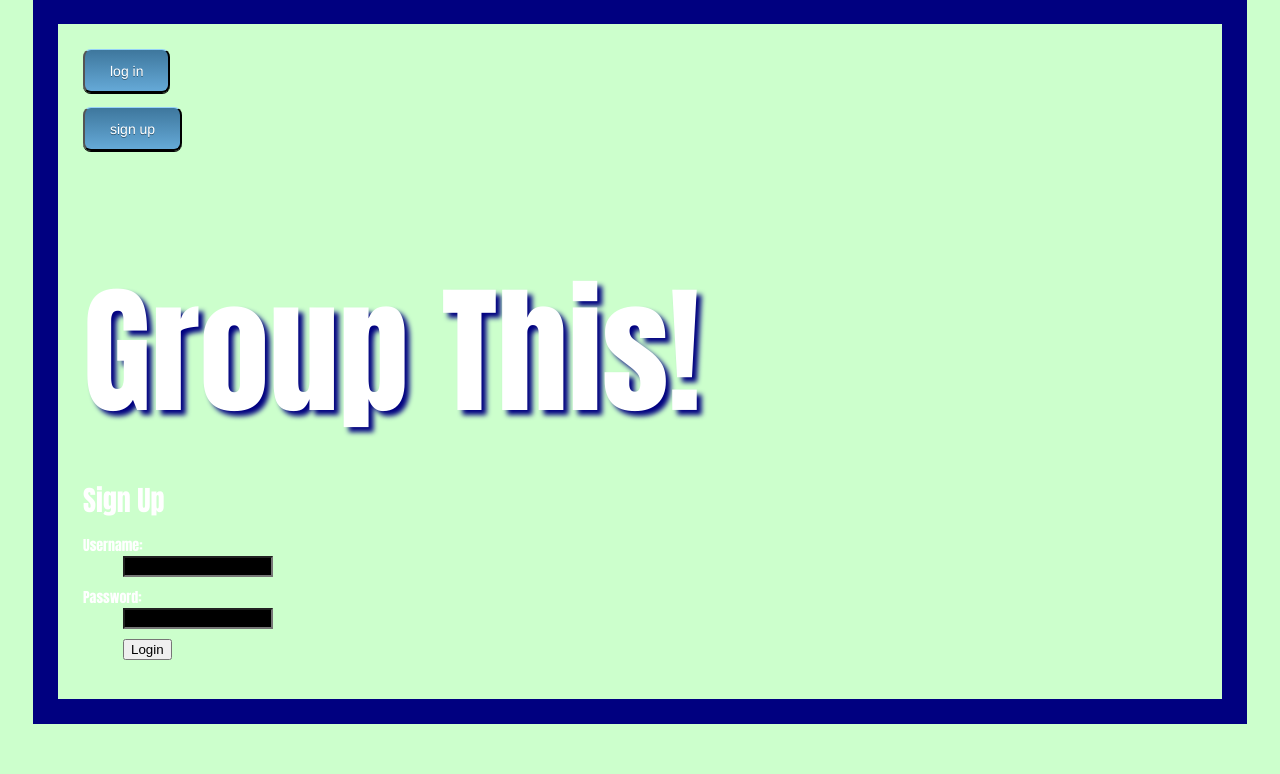
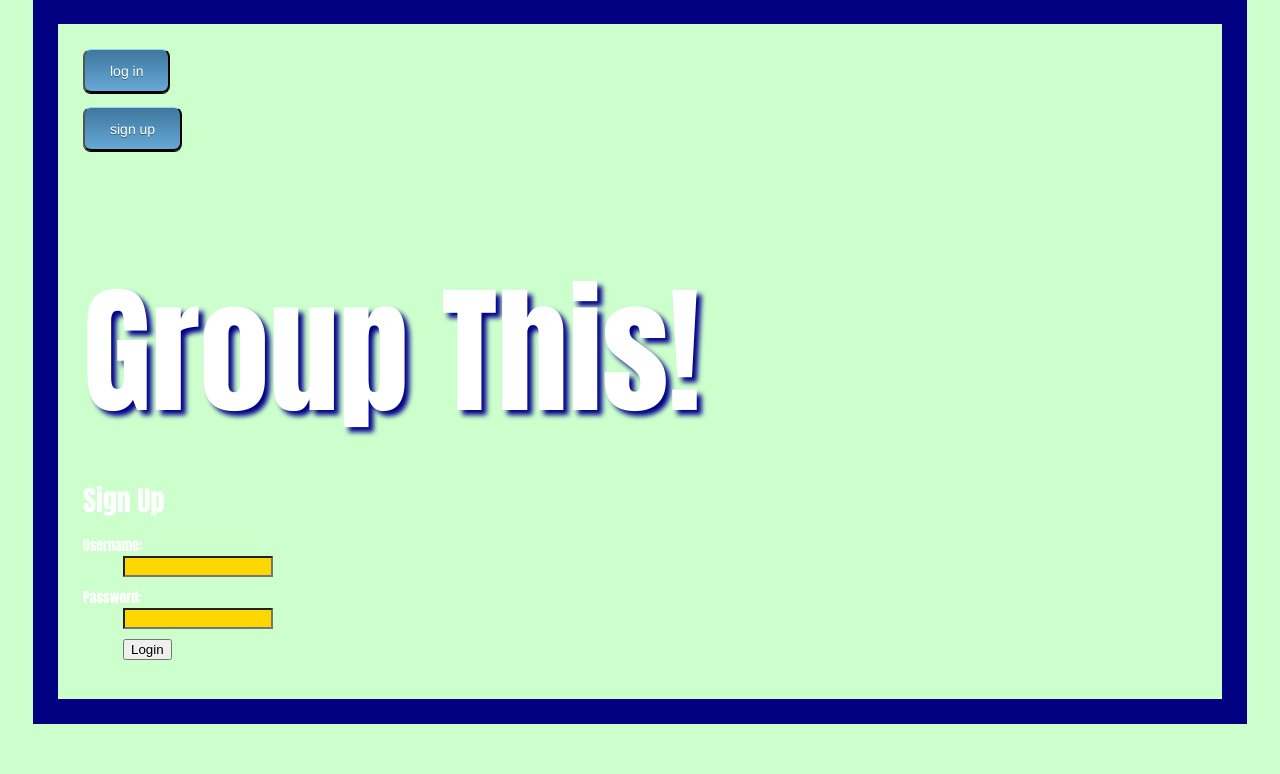
Before and after one commit to vkozina/BRHacks, a Python web app: template real code/Groups/templates/signup.html in a window 1280 px wide. Shown: the part 26-800 px from the top of the page. Run offline with Jinja, Linux system fonts and the light colour scheme; the template is opened without the code that fills it, so the values that code supplies are empty.

Commit message:
edit profile

```diff
--- a/real code/Groups/templates/layout.html
+++ b/real code/Groups/templates/layout.html
@@ -79,7 +79,7 @@
       font-size: 1000%;
       font-weight: normal;
       margin-bottom: 0em;
-      text-shadow: 5px 5px 5px #000080;
+      text-shadow: 5px 5px 5px #00008B;
     }
     h2 {
       font-size: 200%;
@@ -92,7 +92,7 @@
       display: block;
       margin-bottom: 10px;
 
-      background-color: #000000;
+      background-color: Gold;
     }
 
     input[type=button] {
```
Also changed, not shown: 1 other file.
